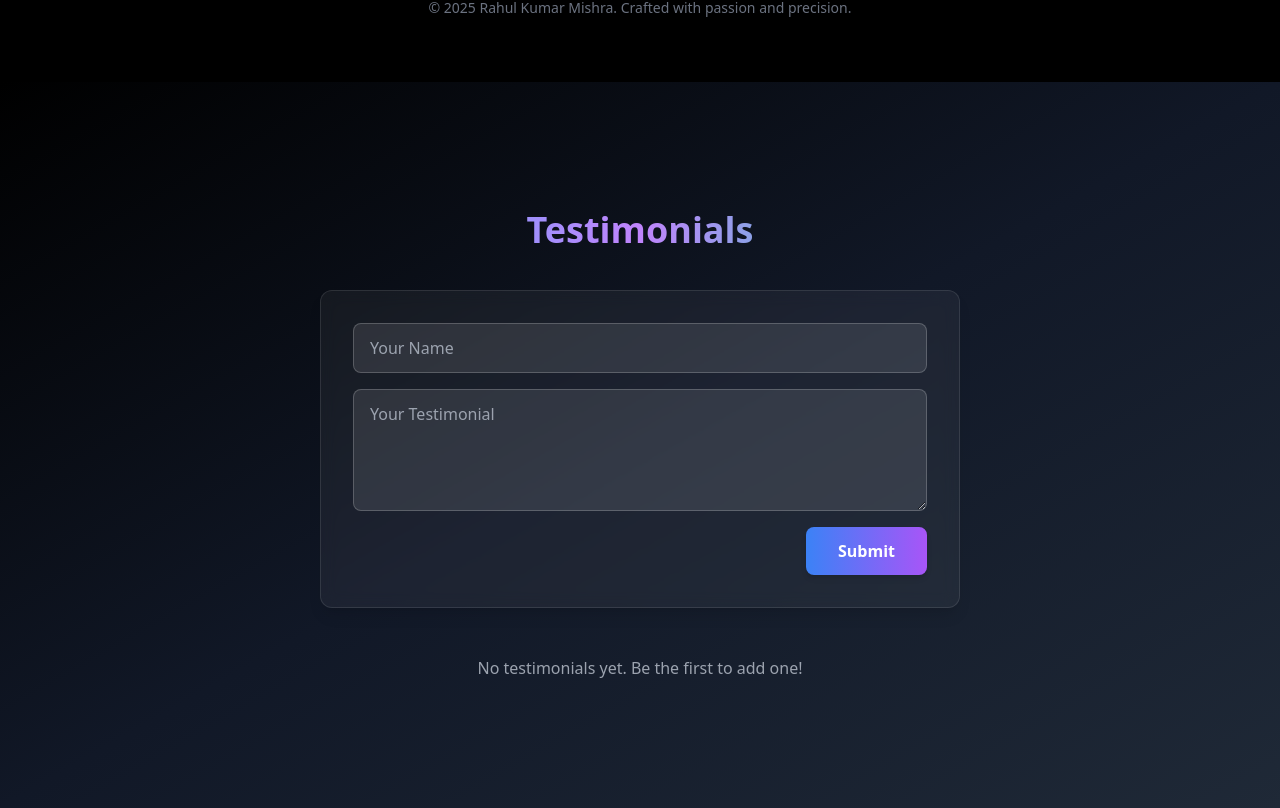
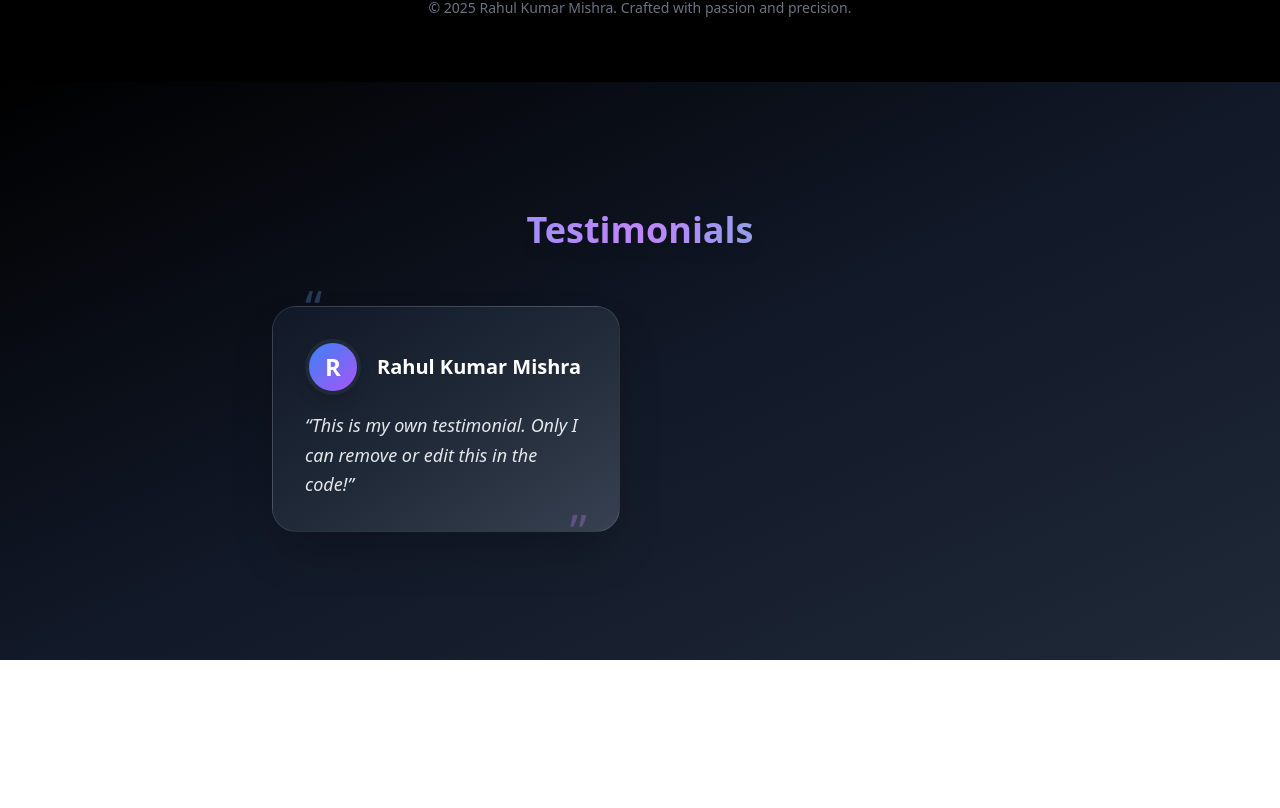
Before and after one commit to rash1411/PortfolioRahul, a React (Vite) app in the folder project/: page / in a window 1280 px wide. Shown: the part 7646-8454 px from the top of the page. After the commit the page ends 8306 px from the top, so only its background shows below. Built offline with nearby package versions, Linux system fonts and the light colour scheme.

Commit message:
testimonial 2

```diff
--- a/project/src/components/Testimonials.tsx
+++ b/project/src/components/Testimonials.tsx
@@ -1,91 +1,48 @@
-import React, { useState, ChangeEvent, FormEvent } from "react";
-import { X } from "lucide-react";
+import React from "react";
 
 interface Testimonial {
   name: string;
   message: string;
 }
 
+const testimonials: Testimonial[] = [
+  {
+    name: "Rahul Kumar Mishra",
+    message: "This is my own testimonial. Only I can remove or edit this in the code!",
+  },
+  // Add more testimonials here if you want
+];
+
 const Testimonials: React.FC = () => {
-  const [testimonials, setTestimonials] = useState<Testimonial[]>([]);
-  const [input, setInput] = useState<Testimonial>({ name: "", message: "" });
-
-  const handleChange = (e: ChangeEvent<HTMLInputElement | HTMLTextAreaElement>) => {
-    setInput({ ...input, [e.target.name]: e.target.value });
-  };
-
-  const handleSubmit = (e: FormEvent) => {
-    e.preventDefault();
-    if (input.name && input.message) {
-      setTestimonials([{ ...input }, ...testimonials]);
-      setInput({ name: "", message: "" });
-    }
-  };
-
-  const handleRemove = (idx: number) => {
-    setTestimonials(testimonials.filter((_, i) => i !== idx));
-  };
-
   return (
     <section className="relative py-32 bg-gradient-to-br from-black via-gray-900 to-gray-800 text-white">
-      <div className="max-w-2xl mx-auto px-4">
-        <h2 className="text-4xl font-extrabold mb-10 text-center bg-gradient-to-r from-blue-400 via-purple-400 to-teal-400 bg-clip-text text-transparent">
+      <div className="max-w-3xl mx-auto px-4">
+        <h2 className="text-4xl font-extrabold mb-14 text-center bg-gradient-to-r from-blue-400 via-purple-400 to-teal-400 bg-clip-text text-transparent drop-shadow-lg">
           Testimonials
         </h2>
-        <form
-          onSubmit={handleSubmit}
-          className="mb-12 bg-white/5 p-8 rounded-xl shadow-lg flex flex-col gap-4 border border-white/10 backdrop-blur"
-        >
-          <input
-            name="name"
-            placeholder="Your Name"
-            value={input.name}
-            onChange={handleChange}
-            required
-            className="w-full px-4 py-3 rounded-lg bg-white/10 border border-white/20 text-white focus:outline-none focus:ring-2 focus:ring-blue-400 transition"
-          />
-          <textarea
-            name="message"
-            placeholder="Your Testimonial"
-            value={input.message}
-            onChange={handleChange}
-            required
-            rows={4}
-            className="w-full px-4 py-3 rounded-lg bg-white/10 border border-white/20 text-white focus:outline-none focus:ring-2 focus:ring-purple-400 transition"
-          />
-          <button
-            type="submit"
-            className="self-end px-8 py-3 bg-gradient-to-r from-blue-500 to-purple-500 rounded-lg text-white font-semibold shadow-md hover:scale-105 transition"
-          >
-            Submit
-          </button>
-        </form>
-        <div className="grid gap-6">
+        <div className="grid gap-10 md:grid-cols-2">
           {testimonials.map((t, idx) => (
             <div
               key={idx}
-              className="relative p-6 bg-gradient-to-br from-gray-900 via-gray-800 to-gray-700 rounded-2xl border border-white/10 shadow-xl hover:shadow-2xl transition group"
+              className="relative p-8 bg-gradient-to-br from-gray-900 via-gray-800 to-gray-700 rounded-3xl border border-white/10 shadow-2xl hover:scale-[1.03] hover:shadow-blue-500/20 transition-all duration-300"
             >
-              <button
-                onClick={() => handleRemove(idx)}
-                className="absolute top-3 right-3 text-gray-400 hover:text-red-400 transition"
-                aria-label="Remove testimonial"
-              >
-                <X size={20} />
-              </button>
-              <div className="flex items-center gap-4 mb-2">
-                <div className="w-10 h-10 rounded-full bg-gradient-to-br from-blue-500 to-purple-500 flex items-center justify-center text-lg font-bold text-white shadow">
+              <div className="flex items-center gap-4 mb-4">
+                <div className="w-14 h-14 rounded-full bg-gradient-to-br from-blue-500 to-purple-500 flex items-center justify-center text-2xl font-bold text-white shadow-lg border-4 border-gray-800">
                   {t.name.charAt(0).toUpperCase()}
                 </div>
-                <span className="font-semibold text-lg">{t.name}</span>
+                <span className="font-semibold text-xl">{t.name}</span>
               </div>
-              <p className="text-gray-200 italic">{t.message}</p>
+              <p className="text-gray-200 italic text-lg leading-relaxed">
+                “{t.message}”
+              </p>
+              <div className="absolute -top-6 left-8 text-5xl text-blue-400/30 select-none pointer-events-none">“</div>
+              <div className="absolute -bottom-6 right-8 text-5xl text-purple-400/30 select-none pointer-events-none">”</div>
             </div>
           ))}
-          {testimonials.length === 0 && (
-            <div className="text-center text-gray-400">No testimonials yet. Be the first to add one!</div>
-          )}
         </div>
+        {testimonials.length === 0 && (
+          <div className="text-center text-gray-400 mt-10">No testimonials yet.</div>
+        )}
       </div>
     </section>
   );
```
